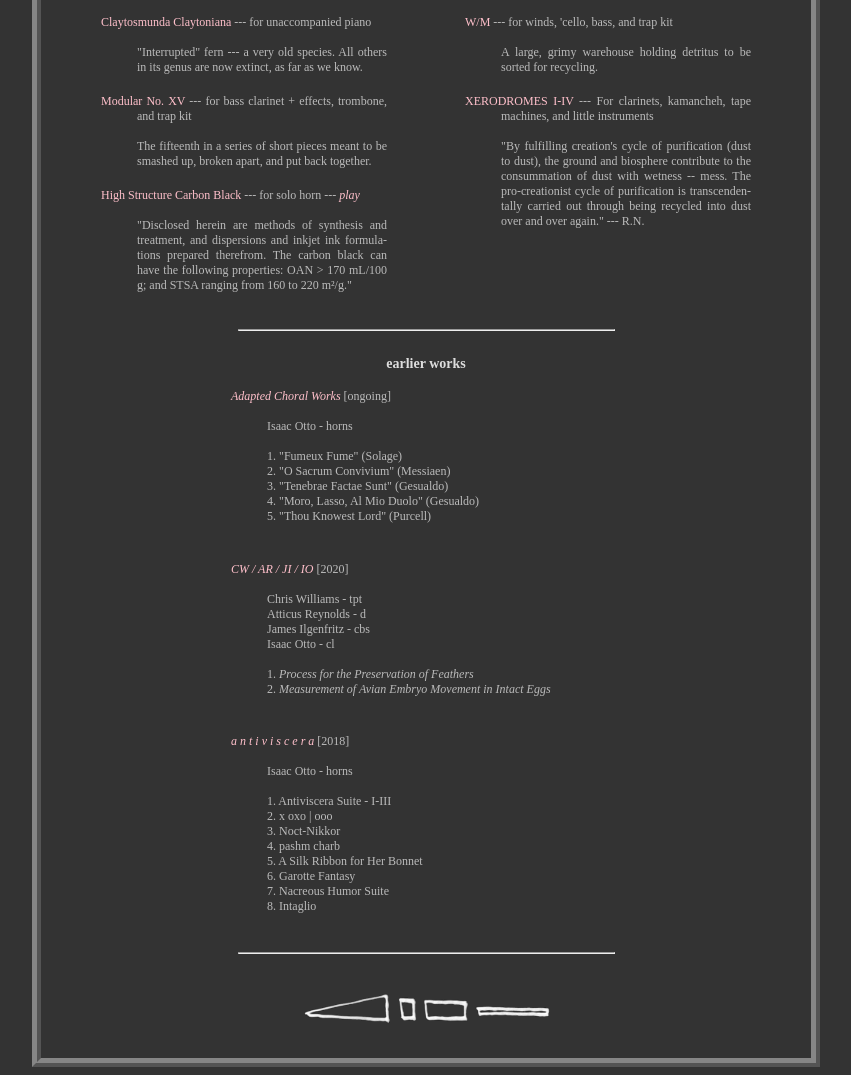
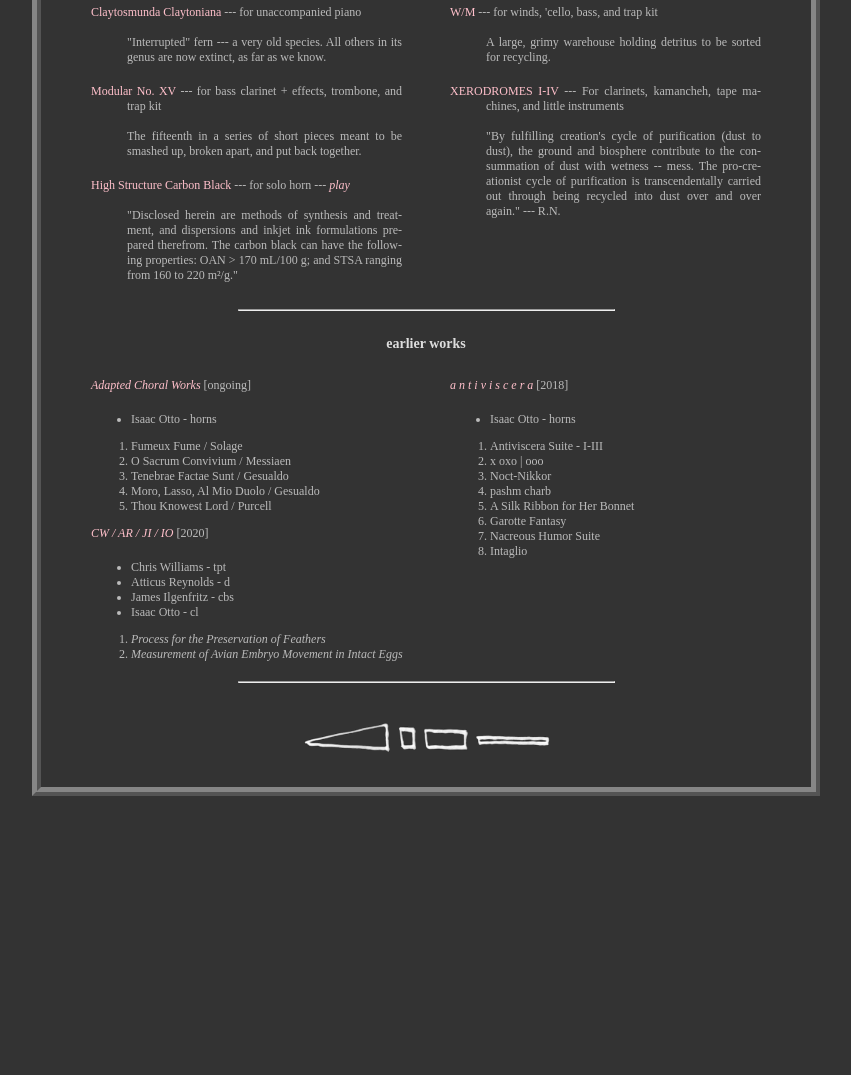
Before and after one commit to isaacotto/isaac-personal, an Eleventy site: page sound.html in a window 1280 px wide. Shown: the part 925-2000 px from the top of the page, without its empty margins (214-1065 px from the left). After the commit the page ends 1729 px from the top, so only its background shows below. Built offline with nearby package versions, Linux system fonts and the light colour scheme; Eleventy itself is replaced by a stand-in of ours; files that its build step writes are made by us from their sources; files whose address does not match are found by name; a web font is replaced by a local one.

Commit message:
many tweaks

```diff
--- a/css/style.css
+++ b/css/style.css
@@ -56,10 +56,10 @@ div {
 }
 
 #wrapper {
-    width=550px;
+    width=650px;
     overflow: hidden;
     align: center;
-    padding: 10px;
+    /* padding: 10px; */
 }
 
 #first {
@@ -101,9 +101,12 @@ pre {
   margin-bottom: .5cm;
   padding-left: 3em;
   text-indent: -3em;
-  width: 250px;
+  width: 275px;
   hyphens: auto;
   text-align: justify;
+  ul {
+      text-align: left;
+  }
 }
 .longpiece {
   margin-bottom: 1cm;
@@ -209,13 +212,20 @@ pre {
     border: 0px solid;
     width: 90%;
     vertical-align: center;
+    /* border: 1px solid #555555; */
+    border-collapse: collapse;
     th, td {
-        padding: 5px;
+        padding-bottom: 5px;
+        padding-top: 5px;
+        padding-left: 8px;
+        padding-right: 8px;
         text-align: left;
-        /* border-bottom: 1px solid #ddd; */
+        border-top: 1px solid #555555;
+        border-bottom: 1px solid #555555;
+        /* border: 1px solid #555555; */
     }
     td:nth-child(2) {
-        text-align: center;
+        text-align: right;
     }
     td:nth-child(3) {
         text-align: right;
--- a/sound.html
+++ b/sound.html
@@ -115,53 +115,66 @@
 
         <hr>
 
-        <div style="text-align: center;">
+        <!-- <div style="text-align: center;"> -->
+
     <h1 class="h1">
        earlier works
     </h1>
-            <p class="longpiece">
+
+    <div id="wrapper">
+
+        <div id="first">
+            <p class="piece">
                 <a href="https://isaacotto.bandcamp.com/album/choral-works">
-                    <i>Adapted Choral Works</i></a> [ongoing]<br><br>
-                    Isaac Otto - horns <br><br>
-                    1. "Fumeux Fume" (Solage) <br>
-                    2. "O Sacrum Convivium" (Messiaen) <br>
-                    3. "Tenebrae Factae Sunt" (Gesualdo) <br>
-                    4. "Moro, Lasso, Al Mio Duolo" (Gesualdo) <br>
-                    5. "Thou Knowest Lord" (Purcell)
+                    <i>Adapted Choral Works</i></a> [ongoing]
+                <ul>
+                    <li>Isaac Otto - horns</li>
+                </ul>
+                <ol>
+                    <li>Fumeux Fume / Solage</li>
+                    <li>O Sacrum Convivium / Messiaen</li>
+                    <li>Tenebrae Factae Sunt / Gesualdo</li>
+                    <li>Moro, Lasso, Al Mio Duolo / Gesualdo</li>
+                    <li>Thou Knowest Lord / Purcell</li>
+                </ol>
             </p>
 
-            <p class="longpiece">
+            <p class="piece">
             <a href="https://isaacotto.bandcamp.com/album/cw-ar-ji-io">
-                <i>CW / AR / JI / IO</i></a> [2020] <br> <br>
-                Chris Williams - tpt <br>
-                Atticus Reynolds - d <br>
-                James Ilgenfritz - cbs <br>
-                Isaac Otto - cl <br><br>
+                <i>CW / AR / JI / IO</i></a> [2020]
+            <ul>
+                <li>Chris Williams - tpt</li>
+                <li>Atticus Reynolds - d</li>
+                <li>James Ilgenfritz - cbs</li>
+                <li>Isaac Otto - cl</li>
+            </ul>
+                <ol>
+                    <li><i>Process for the Preservation of Feathers</i></li>
+                    <li><i>Measurement of Avian Embryo Movement in Intact Eggs</i></li>
+                </ol>
+            </p>
+        </div>
 
-                1. <i>Process for the Preservation of Feathers</i><br>
-                2. <i>Measurement of Avian Embryo Movement in Intact Eggs</i>
+        <div id="second">
+            <p class="piece">
+                <a href="https://isaacotto.bandcamp.com/album/a-n-t-i-v-i-s-c-e-r-a">
+                    <i>a n t i v i s c e r a</i></a> [2018]
+                    <ul>
+                        <li>Isaac Otto - horns</li>
+                    </ul>
+                    <ol>
+                        <li>Antiviscera Suite - I-III</li>
+                        <li>x oxo | ooo </li>
+                        <li>Noct-Nikkor </li>
+                        <li>pashm charb </li>
+                        <li>A Silk Ribbon for Her Bonnet </li>
+                        <li>Garotte Fantasy </li>
+                        <li>Nacreous Humor Suite </li>
+                        <li>Intaglio</li>
+                    </ol>
             </p>
+        </div>
 
-            <p class="longpiece">
-                <a href="https://isaacotto.bandcamp.com/album/a-n-t-i-v-i-s-c-e-r-a">
-                    <i>a n t i v i s c e r a</i></a> [2018] <br><br>
-                    Isaac Otto - horns <br><br>
-                    1. Antiviscera Suite - I-III<br>
-
-                    2. x oxo | ooo <br>
-
-                    3. Noct-Nikkor <br>
-
-                    4. pashm charb <br>
-
-                    5. A Silk Ribbon for Her Bonnet <br>
-
-                    6. Garotte Fantasy <br>
-
-                    7. Nacreous Humor Suite <br>
-
-                    8. Intaglio
-            </p>
         </div>
         <!-- <hr> -->
     <!-- <h1 class="h1"> -->
```
Also changed, not shown: friends.html (+1 -6 lines), index.html (+18 -16 lines), 6 other files.
